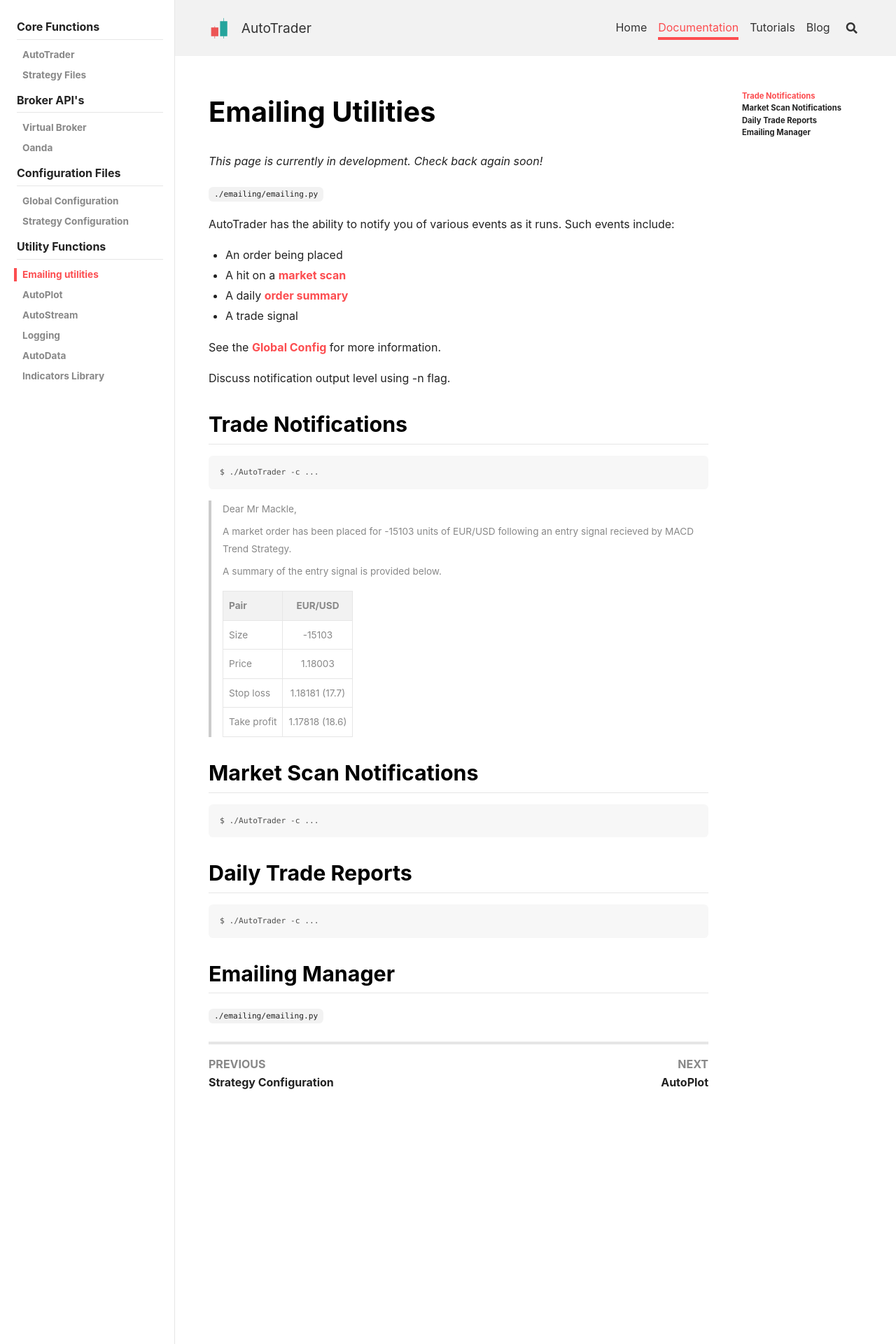
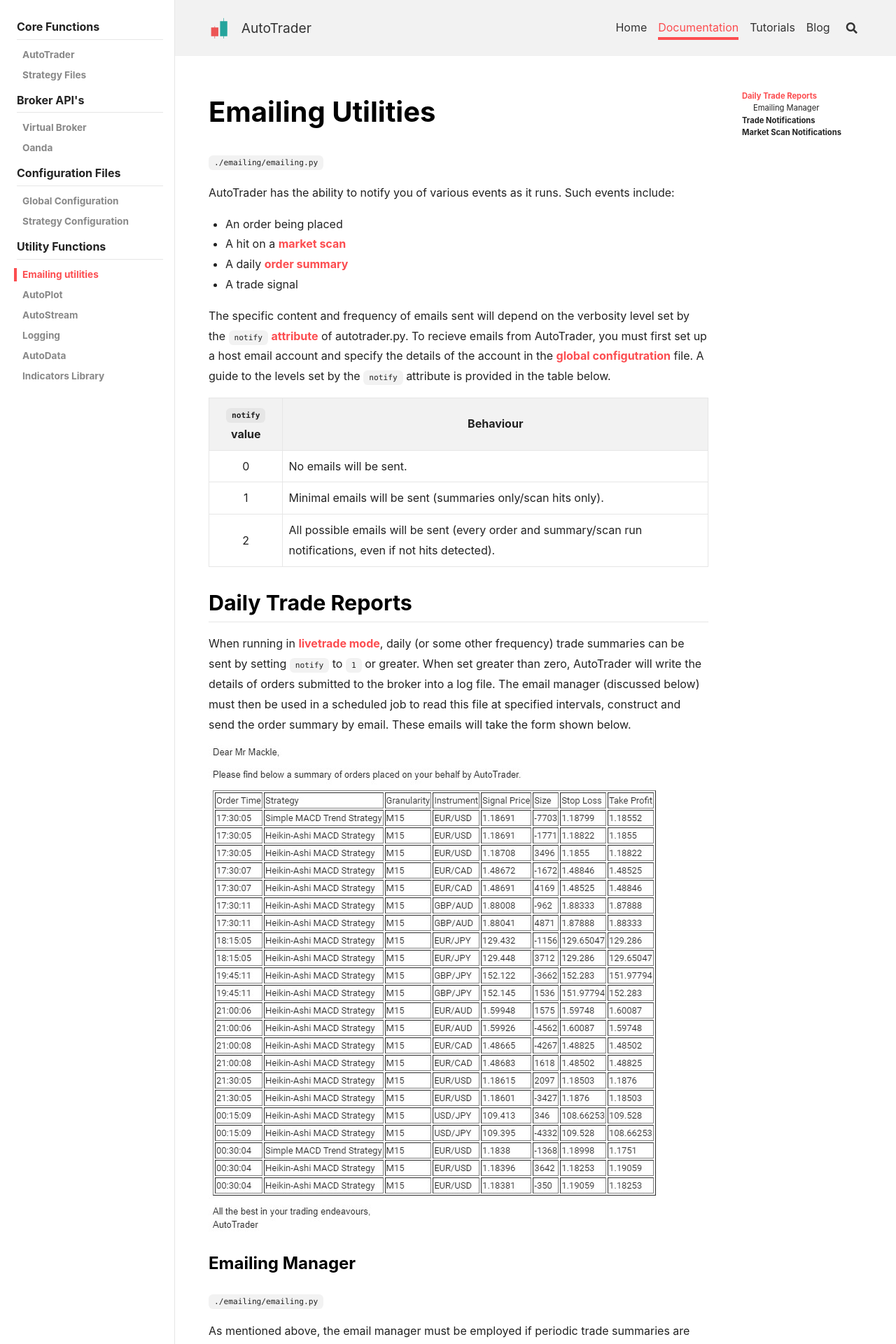
Before and after one commit to kieran-mackle/AutoTrader, a Jekyll site: the page built from content/_documentation/4.1-emailing.md, in a window 1280 px wide. Shown: the top 1920 px of the page at 70% size. Built offline with Jekyll 4.4.1, drawn with Linux system fonts in a browser that asks for light colours; nearby versions of some CDN libraries; comment, search, counter and statistics services are not loaded; some of the changed text lies outside the part shown.

Commit message:
Updated emailing docs

````diff
--- a/content/_documentation/4.1-emailing.md
+++ b/content/_documentation/4.1-emailing.md
@@ -4,18 +4,6 @@
 permalink: docs/emailing
 key: docs-emailing
 ---
-
-*This page is currently in development. Check back again soon!*
-
-
-
-
-
-
-
-
-
-
 
 `./emailing/emailing.py`
 
@@ -25,20 +13,43 @@
 - A daily [order summary](autotrader#order-summary)
 - A trade signal
 
-
-See the [Global Config](configuration#global-config) for more information.
+The specific content and frequency of emails sent will depend on the verbosity level set by the `notify`
+[attribute](autotrader#autotrader-attributes) of autotrader.py. To recieve emails from AutoTrader, you must first set up
+a host email account and specify the details of the account in the [global configutration](configuration#global-config) file.
+A guide to the levels set by the `notify` attribute is provided in the table below.
 
 
-Discuss notification output level using -n flag.
+|  `notify` value | Behaviour                                                   |
+| :-------------: | ----------------------------------------------------------- |
+|        0        | No emails will be sent.                                     |
+|        1        | Minimal emails will be sent (summaries only/scan hits only).|
+|        2        | All possible emails will be sent (every order and summary/scan run notifications, even if not hits detected). |
 
 
 
+
+## Daily Trade Reports
+When running in [livetrade mode](autotrader#livetrade-mode), daily (or some other frequency) trade summaries can be sent by setting
+`notify` to `1` or greater. When set greater than zero, AutoTrader will write the details of orders submitted to the broker into a
+log file. The email manager (discussed below) must then be used in a scheduled job to read this file at specified intervals, construct
+and send the order summary by email. These emails will take the form shown below.
+
+![Daily trade reports](/AutoTrader/assets/images/order-summary.jpg "Daily trade reports")
+
+
+### Emailing Manager
+`./emailing/emailing.py`
+
+As mentioned above, the email manager must be employed if periodic trade summaries are desired by email. This is because AutoTrader is
+run on regular intervals by a job scheduler, and does not store a history of trades taken. Therefore, when `notify` is set to a value
+greater than zero, it will write order details to a text file. Next, when the email manager is provided with this text file,
+named "order_history.txt" by default, it will read the contents of the file, pass it to the emailing module to send off, and then delete
+the order history file. This ensures that orders will not be repeated in emails.
+
+
 ## Trade Notifications
-
-```
-$ ./AutoTrader -c ...
-```
-
+When running in [livetrade mode](autotrader#livetrade-mode), notifications of orders placed through AutoTrader will be sent
+when `notify` is set to `2`. These emails will contain key order information, such as that shown below.
 
 > Dear Mr Mackle,
 >
@@ -57,22 +68,5 @@
 
 
 ## Market Scan Notifications
-```
-$ ./AutoTrader -c ...
-```
-
-
-
-## Daily Trade Reports
-
-```
-$ ./AutoTrader -c ...
-```
-
-
-
-
-
-
-## Emailing Manager
-`./emailing/emailing.py`
+When AutoTrader is run in scan mode with `notify` set to `1` or greater, emails will be sent each time the scan detects the market
+conditions being scanned for. If `notify` is set to `2`, emails will be sent every time the scan runs, even if it does not detect a hit.
````
Also changed, not shown: assets/images/order-summary.jpg (added).
